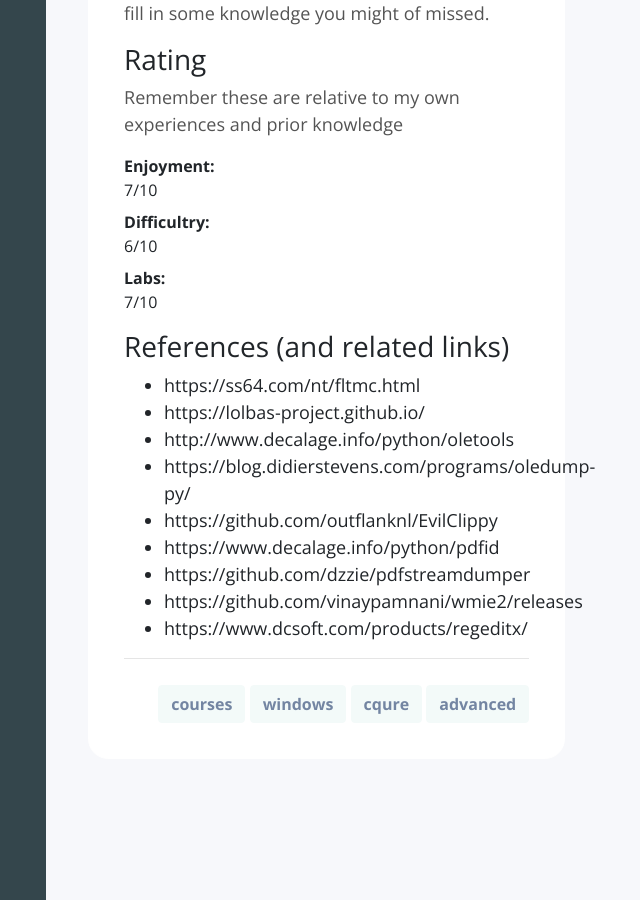
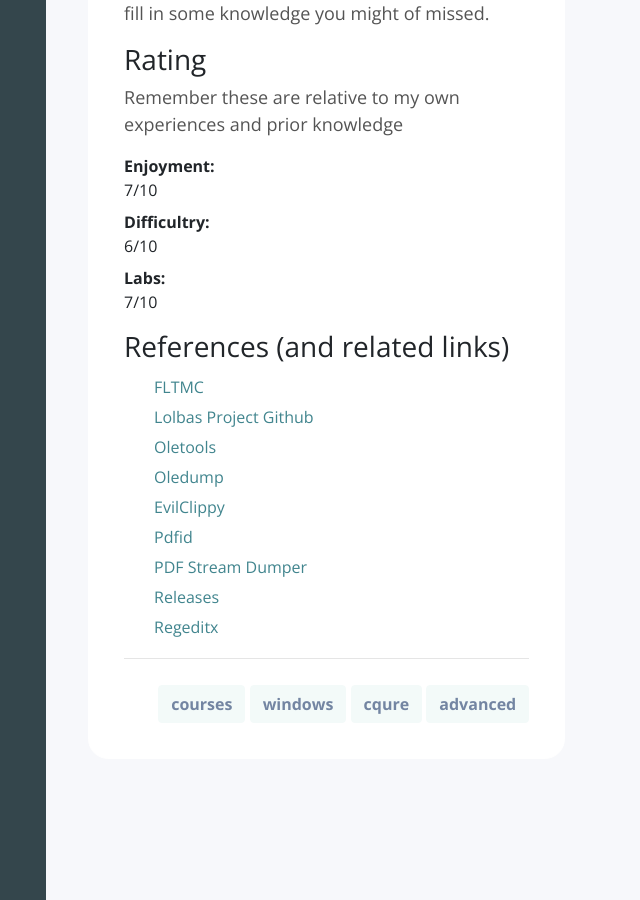
Before and after one commit to cleverberry/evilsaint, a Jekyll site: the page built from _posts/2020-11-24-cqure-academy-advanced-windows-security-course-2021-module-2.md, in a window 1280 px wide and 900 px high, scrolled down 3926 px. Shown: the whole window, without its empty margins (391-1031 px from the left). Built offline with Jekyll 4.4.1, drawn with Linux system fonts in a browser that asks for light colours; nearby versions of some CDN libraries; a style sheet for code colours, icons or effects is not loaded.

Commit message:
Update article module 2

```diff
--- a/_posts/2020-11-24-cqure-academy-advanced-windows-security-course-2021-module-2.md
+++ b/_posts/2020-11-24-cqure-academy-advanced-windows-security-course-2021-module-2.md
@@ -85,12 +85,14 @@ Remember these are relative to my own experiences and prior knowledge
 
 ### References (and related links)
 
-* https://ss64.com/nt/fltmc.html
-* https://lolbas-project.github.io/
-* http://www.decalage.info/python/oletools
-* https://blog.didierstevens.com/programs/oledump-py/
-* https://github.com/outflanknl/EvilClippy
-* https://www.decalage.info/python/pdfid
-* https://github.com/dzzie/pdfstreamdumper
-* https://github.com/vinaypamnani/wmie2/releases
-* https://www.dcsoft.com/products/regeditx/
+<div class="reference-container">
+    <a href="https://ss64.com/nt/fltmc.html">FLTMC</a><br>
+    <a href="https://lolbas-project.github.io/">Lolbas Project Github</a><br>
+    <a href="http://www.decalage.info/python/oletools">Oletools</a><br>
+    <a href="https://blog.didierstevens.com/programs/oledump-py/">Oledump</a><br>
+    <a href="https://github.com/outflanknl/EvilClippy">EvilClippy</a><br>
+    <a href="https://www.decalage.info/python/pdfid">Pdfid</a><br>
+    <a href="https://github.com/dzzie/pdfstreamdumper">PDF Stream Dumper</a><br>
+    <a href="https://github.com/vinaypamnani/wmie2/releases">Releases</a><br>
+    <a href="https://www.dcsoft.com/products/regeditx/">Regeditx</a><br>
+</div>
```
